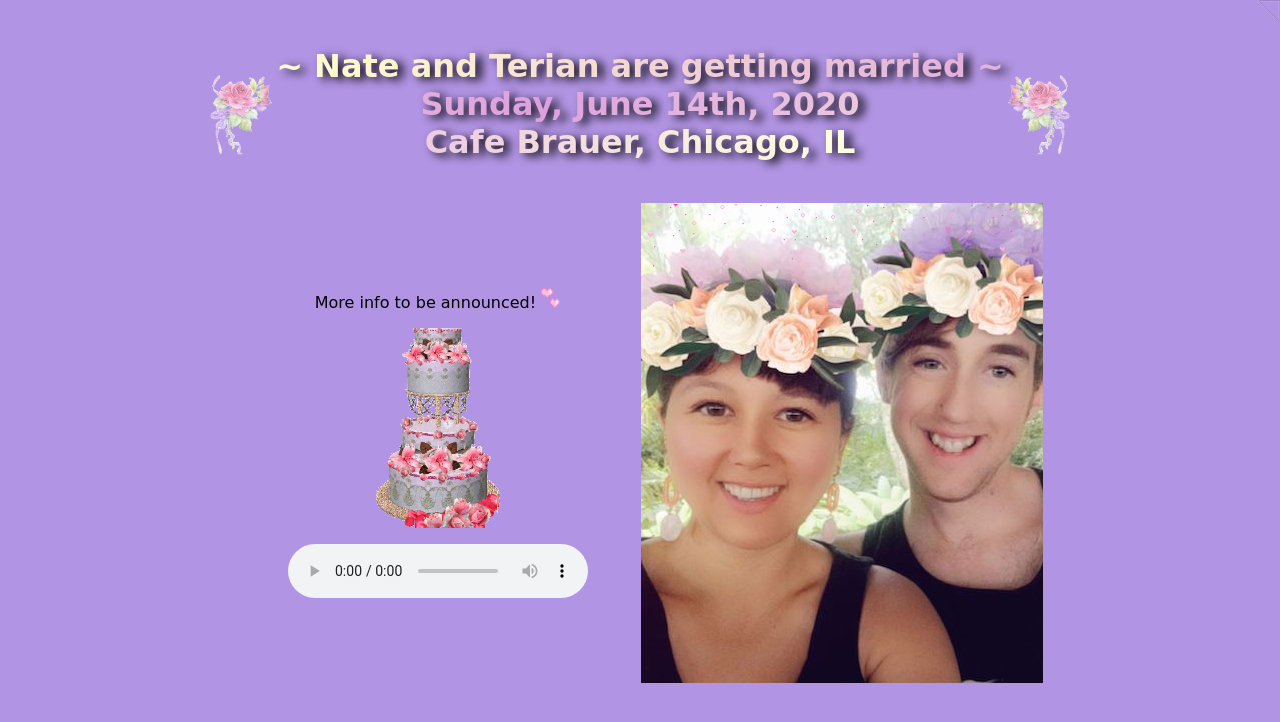
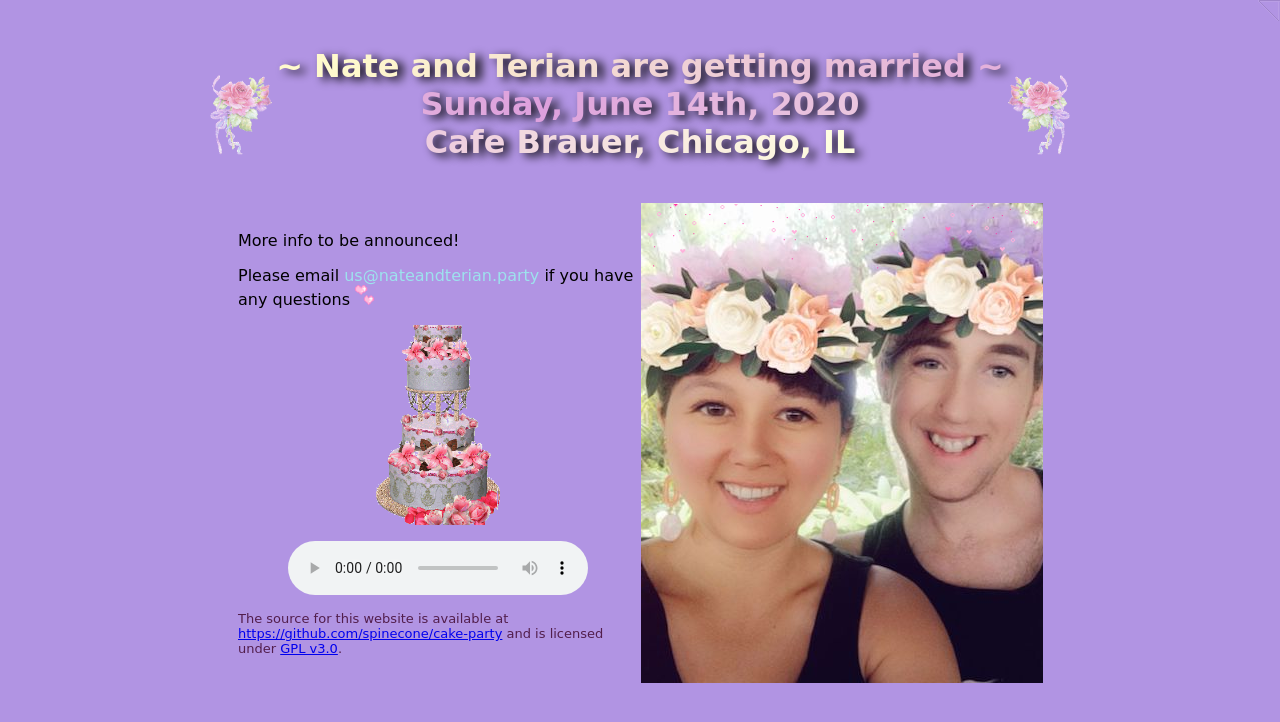
Before and after one commit to spinecone/cake-party, a Django app: page / in a window 1280 px wide. Shown: the top 722 px of the page. Run offline with Django 3.2, Linux system fonts and the light colour scheme.

Commit message:
add links

```diff
--- a/cakeparty/wedding/templates/root.html
+++ b/cakeparty/wedding/templates/root.html
@@ -206,13 +206,21 @@
     <p>
     <table>
       <tr>
-        <td width="400"><center><font face="Comic Sans MS">
-          More info to be announced! <img src="{% static "wedding/twohearts.gif" %}" width="20"><p>
+        <td width="400"><font face="Comic Sans MS">
+          More info to be announced!
+          <p>
+          Please email <font color="#9de2ed">us@nateandterian.party</font> if you have any questions <img src="{% static "wedding/twohearts.gif" %}" width="20">
+          <p>
+          <center>
           <img src="{% static "wedding/cake.gif" %}" height="200">
           <p>
           <audio controls>
             <source src="{% static "wedding/junko.mp3" %}" type="audio/mp3">
           </audio>
+          </center>
+          <p>
+          <font size="2" color="#521e4c">
+          The source for this website is available at <a href="https://github.com/spinecone/cake-party">https://github.com/spinecone/cake-party</a> and is licensed under <a href="https://www.gnu.org/licenses/gpl-3.0.en.html">GPL v3.0</a>.
         </center></td>
         <td background="{% static "wedding/flowercrowns.jpg" %}" valign="top" height="480" border="2">
           <img src="{% static "wedding/heartrain.gif" %}" width="400">
```
